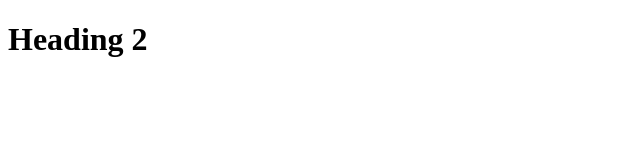
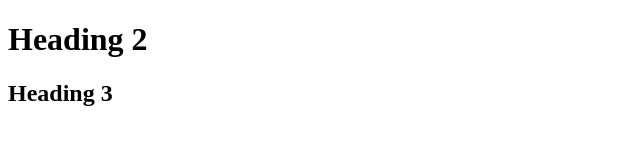
Before and after one commit to tiy-greenville-frontend-2016-may/2.1-git-branches, a plain HTML site: page index.html in a window 1280 px wide. Shown: the whole page, without its empty margins (0-640 px from the left). Drawn offline with Linux system fonts and the light colour scheme.

Commit message:
body class

```diff
--- a/index.html
+++ b/index.html
@@ -4,9 +4,11 @@
     <meta charset="utf-8">
     <title></title>
   </head>
-  <body>
+  <body class="blue">
 
     <h1>Heading 2</h1>
 
+    <h2>Heading 3</h2>
+
   </body>
 </html>
```
